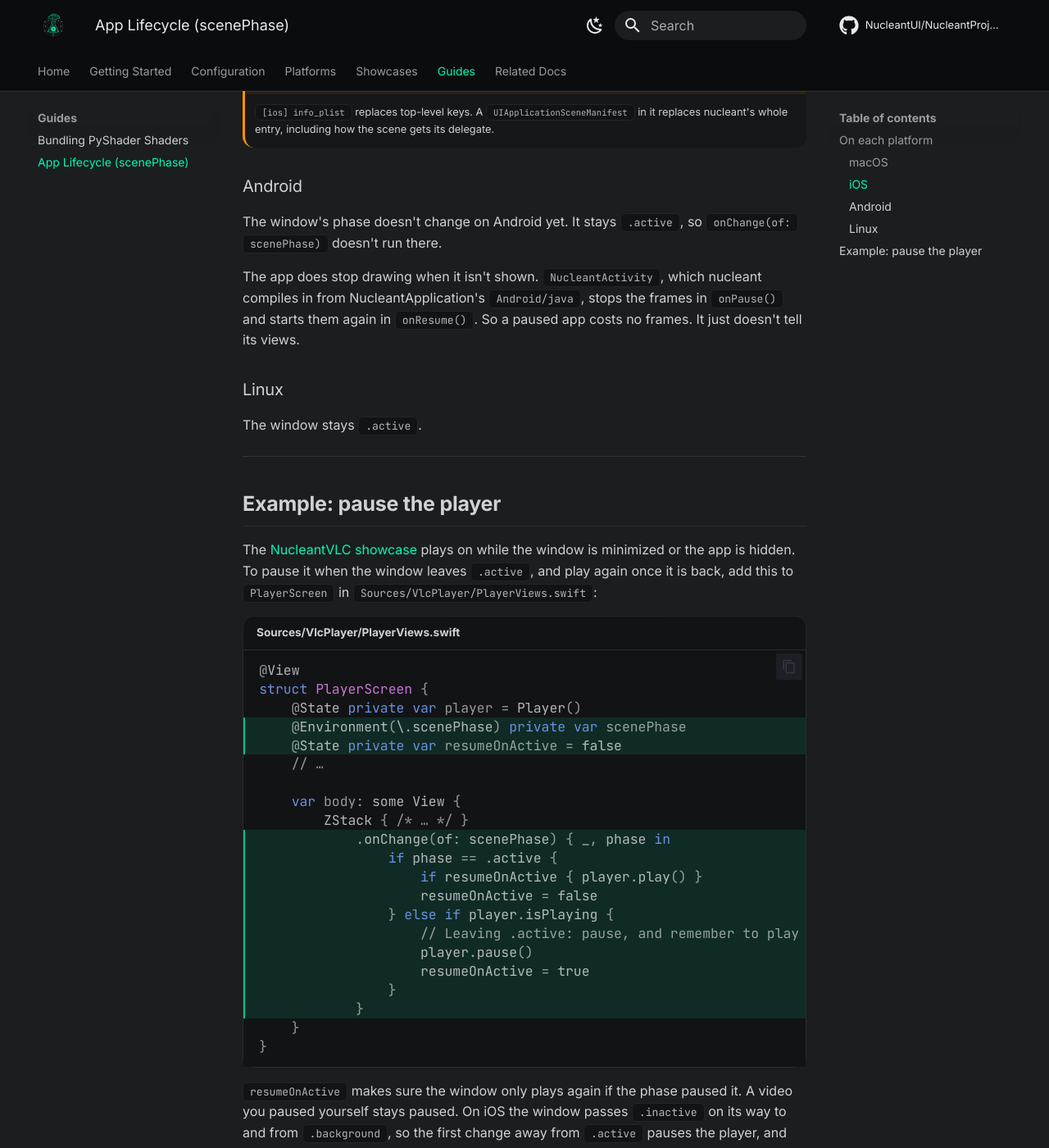
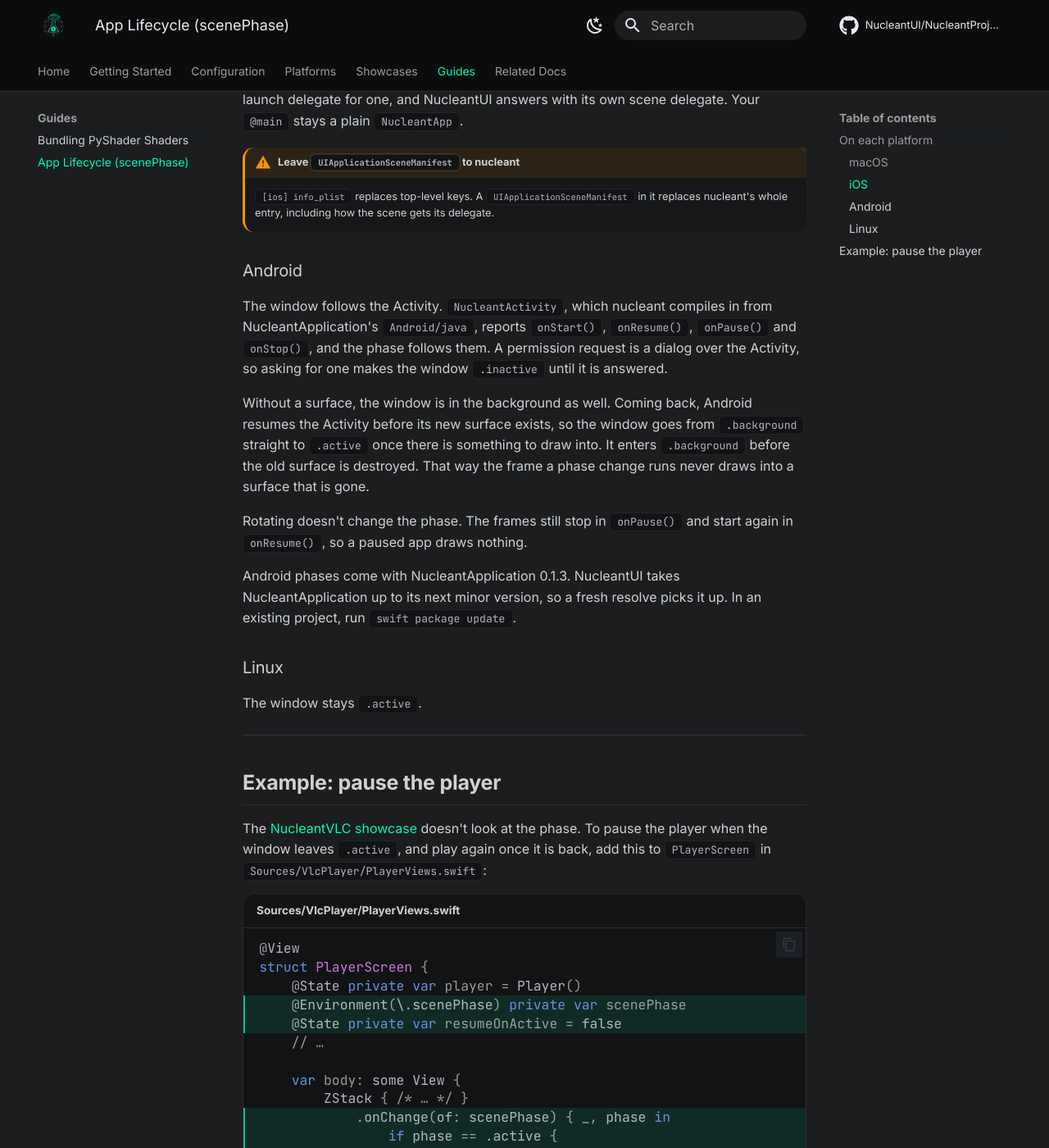
Before and after one commit to NucleantUI/NucleantProject, an MkDocs documentation site: the page built from docs/guides/scene-phase.md, in a window 1280 px wide and 1400 px high, scrolled down 2041 px. Shown: the whole window at 82% size. Built offline with MkDocs 1.6.1 and Material for MkDocs 9.7.7, drawn with Linux system fonts in a browser that asks for light colours; comment, search, counter and statistics services are not loaded; some of the changed text lies outside the part shown.

Commit message:
Docs: scenePhase on Android
The window follows the Activity: resumed is active, paused is inactive,
stopped (or no surface) is background. It comes with NucleantApplication
0.1.3 (NucleantUI/NucleantApplication#15).

Co-Authored-By: Claude Opus 5.5 <noreply@anthropic.com>

````diff
--- a/docs/guides/scene-phase.md
+++ b/docs/guides/scene-phase.md
@@ -39,7 +39,7 @@ The phase itself comes from the platform, through the app nucleant builds for it
 |---|---|---|---|
 | **macOS** (`swift run` and the `.app`) | Otherwise, including behind other windows or with another app in front | Minimized into the Dock | The app is hidden (++cmd+h++) |
 | **iOS** | In use | The app switcher, Control Center, a call, and on the way to or from the background | Off screen: another app, the Home Screen, the device locked |
-| **Android** | Always, for now | — | — |
+| **Android** | The Activity is resumed | Paused: a dialog or a permission request over it, another app in front in split screen, and on the way to the background | Stopped: another app, the Home screen, the screen off. Also while there is no surface to draw into |
 | **Linux** | Always | — | — |
 
 When the phase changes, NucleantUI runs one frame at once, so `onChange(of: scenePhase)` runs straight away. It doesn't wait for the next tick, which a window out of sight doesn't get.
@@ -57,9 +57,13 @@ The window follows its scene's notifications: activate, deactivate, enter backgr
 
 ### Android
 
-The window's phase doesn't change on Android yet. It stays `.active`, so `onChange(of: scenePhase)` doesn't run there.
+The window follows the Activity. `NucleantActivity`, which nucleant compiles in from NucleantApplication's `Android/java`, reports `onStart()`, `onResume()`, `onPause()` and `onStop()`, and the phase follows them. A permission request is a dialog over the Activity, so asking for one makes the window `.inactive` until it is answered.
 
-The app does stop drawing when it isn't shown. `NucleantActivity`, which nucleant compiles in from NucleantApplication's `Android/java`, stops the frames in `onPause()` and starts them again in `onResume()`. So a paused app costs no frames. It just doesn't tell its views.
+Without a surface, the window is in the background as well. Coming back, Android resumes the Activity before its new surface exists, so the window goes from `.background` straight to `.active` once there is something to draw into. It enters `.background` before the old surface is destroyed. That way the frame a phase change runs never draws into a surface that is gone.
+
+Rotating doesn't change the phase. The frames still stop in `onPause()` and start again in `onResume()`, so a paused app draws nothing.
+
+Android phases come with NucleantApplication 0.1.3. NucleantUI takes NucleantApplication up to its next minor version, so a fresh resolve picks it up. In an existing project, run `swift package update`.
 
 ### Linux
 
@@ -69,7 +73,7 @@ The window stays `.active`.
 
 ## Example: pause the player
 
-The [NucleantVLC showcase](../showcases/nucleant-vlc.md) plays on while the window is minimized or the app is hidden. To pause it when the window leaves `.active`, and play again once it is back, add this to `PlayerScreen` in `Sources/VlcPlayer/PlayerViews.swift`:
+The [NucleantVLC showcase](../showcases/nucleant-vlc.md) doesn't look at the phase. To pause the player when the window leaves `.active`, and play again once it is back, add this to `PlayerScreen` in `Sources/VlcPlayer/PlayerViews.swift`:
 
 ```swift title="Sources/VlcPlayer/PlayerViews.swift" hl_lines="4 5 10 11 12 13 14 15 16 17 18 19"
 @View
@@ -95,6 +99,6 @@ struct PlayerScreen {
 }
 ```
 
-`resumeOnActive` makes sure the window only plays again if the phase paused it. A video you paused yourself stays paused. On iOS the window passes `.inactive` on its way to and from `.background`, so the first change away from `.active` pauses the player, and coming back plays it once.
+`resumeOnActive` makes sure the window only plays again if the phase paused it. A video you paused yourself stays paused. Going to the background, the window passes `.inactive` first, so the first change away from `.active` pauses the player. Coming back plays it once, whether the window comes through `.inactive` (iOS) or straight to `.active` (Android).
 
 The NucleantUI example [Pomodoro](https://nucleantui.github.io/NucleantUI/documentation/nucleantui/pomodoroexample/) does the same with a timer. It stops the tick while the window is out of use, then catches the session up on the time away once the window is active again.
--- a/docs/platforms/android.md
+++ b/docs/platforms/android.md
@@ -82,7 +82,7 @@ The Activity, `org.nucleantui.NucleantActivity`, comes from **NucleantApplicatio
 
 Resources are looked up under `NUCLEANT_APP_PATH`. See [Resources](../configuration/package-swift.md#resources).
 
-`NucleantActivity` also stops the frames in `onPause()` and starts them again in `onResume()`, so an app that isn't shown draws nothing. The window's [`scenePhase`](../guides/scene-phase.md#android) stays `.active` on Android for now.
+`NucleantActivity` also reports its lifecycle to the window: resumed is [`scenePhase`](../guides/scene-phase.md#android) `.active`, paused is `.inactive`, and stopped is `.background`. It stops the frames in `onPause()` and starts them again in `onResume()`, so an app that isn't shown draws nothing.
 
 ---
 
````
Also changed, not shown: docs/showcases/nucleant-vlc.md (+1 -1 lines).
